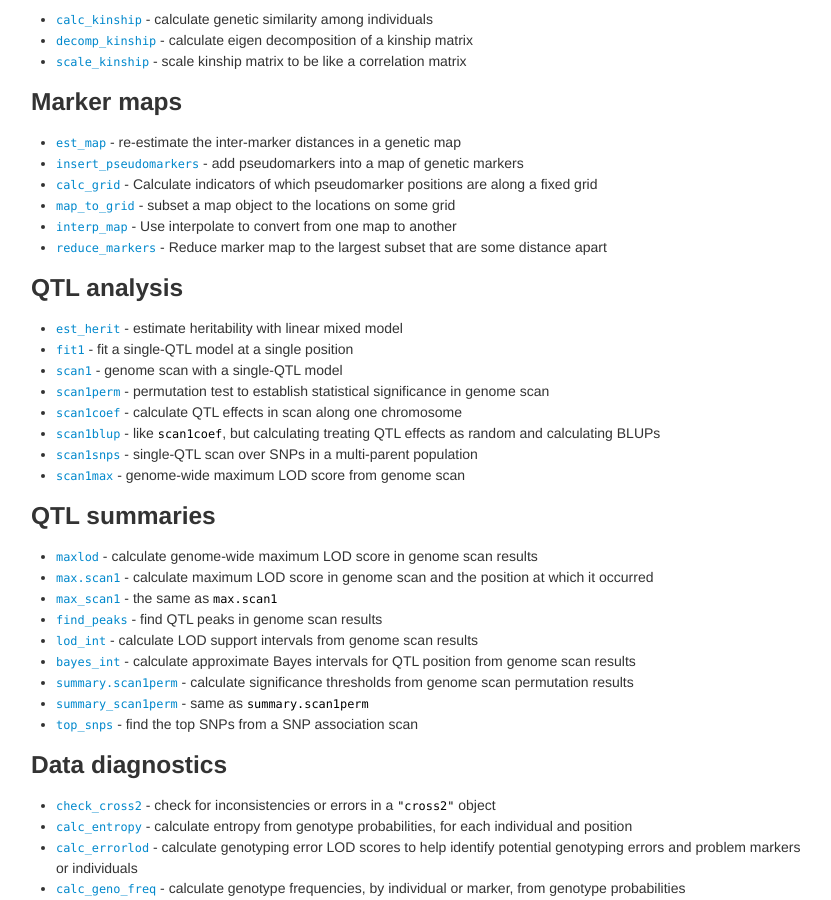
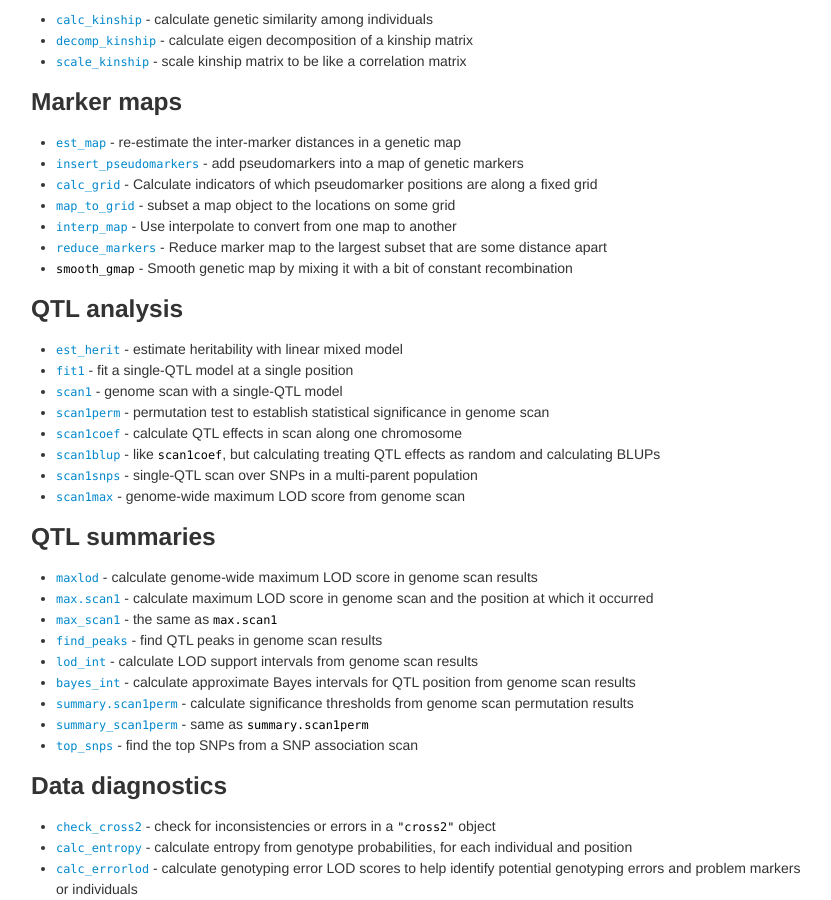
Before and after one commit to rqtl/qtl2, a Jekyll site: the page built from pages/rqtl2_functions.md, in a window 1280 px wide and 900 px high, scrolled down 1467 px. Shown: the whole window, without its empty margins (219-1050 px from the left). Built offline with Jekyll 4.4.1, drawn with Linux system fonts in a browser that asks for light colours.

Commit message:
Add smooth_gmap to pages/rqtl2_functions.md

```diff
--- a/pages/rqtl2_functions.md
+++ b/pages/rqtl2_functions.md
@@ -109,7 +109,7 @@ description: Annotated/categorized list of functions in R/qtl2
 - [`interp_map`](https://search.r-project.org/CRAN/refmans/qtl2/html/interp_map.html) - Use interpolate to convert from one map to another
 - [`reduce_markers`](https://search.r-project.org/CRAN/refmans/qtl2/html/reduce_markers.html) - Reduce marker map to the largest subset that are
   some distance apart
-
+- `smooth_gmap` - Smooth genetic map by mixing it with a bit of constant recombination
 
 ### QTL analysis
 
```
